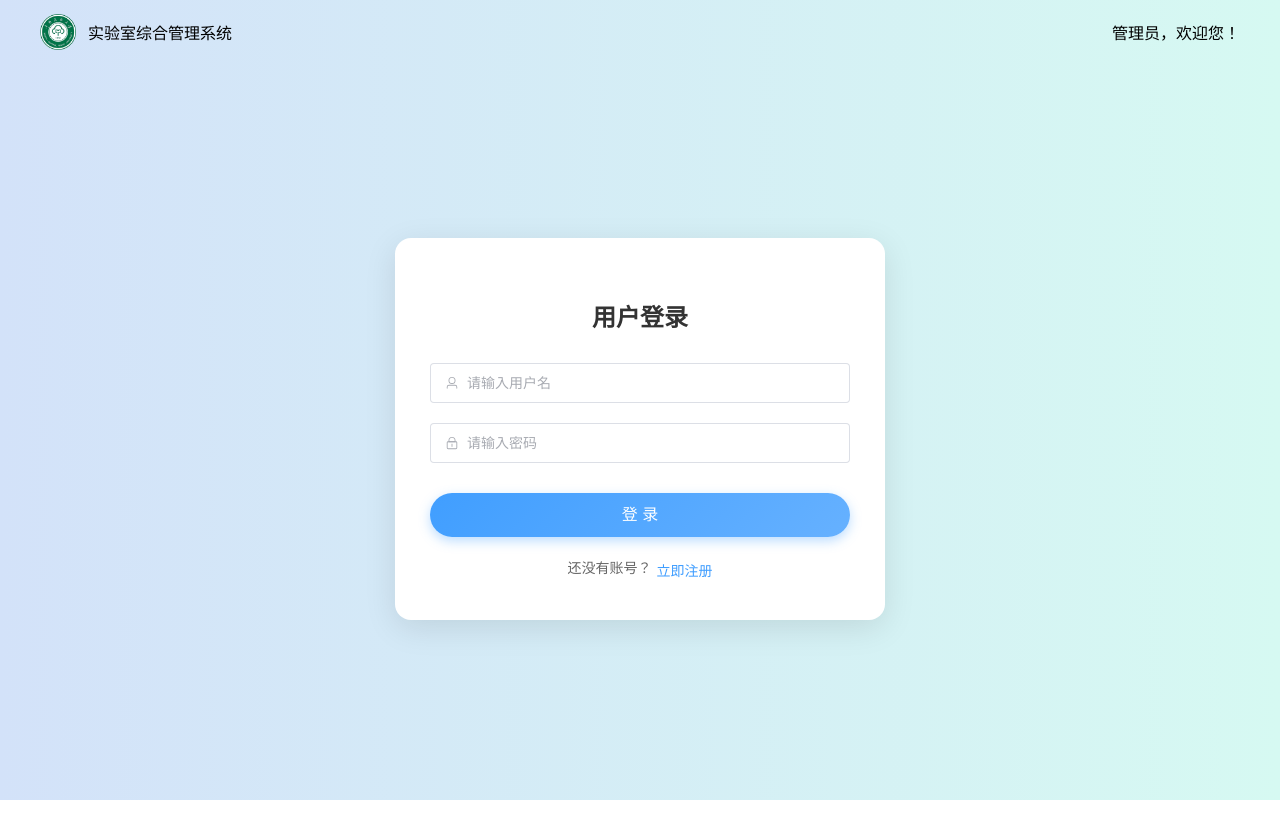
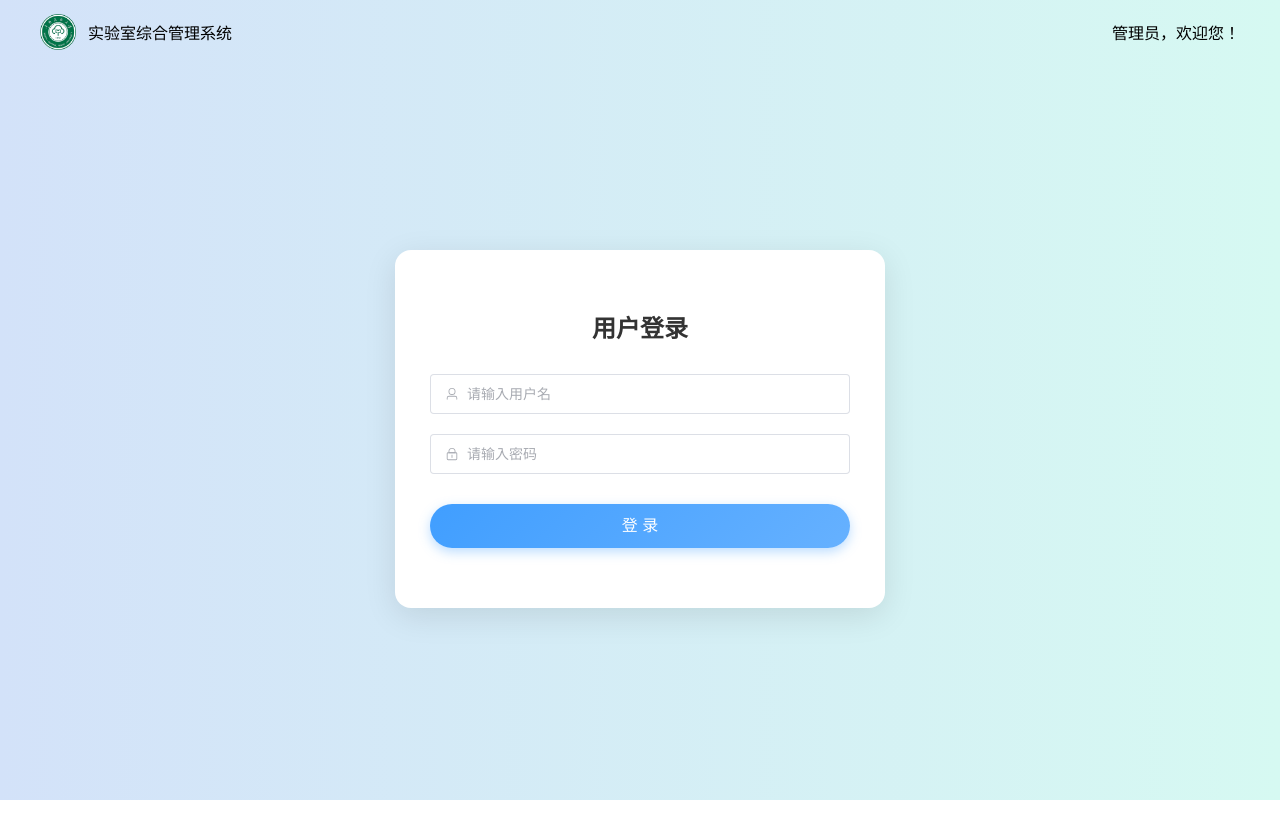
Before and after one commit to sunjieyi60/lab-system-vue, a Vue app in the folder apps/: page /login in a window 1280 px wide. Shown: the top 838 px of the page. Built offline with nearby package versions, Linux system fonts and the light colour scheme.

Commit message:
chore:注释掉注册跳转

```diff
--- a/apps/src/views/aboutUser/login.vue
+++ b/apps/src/views/aboutUser/login.vue
@@ -50,10 +50,11 @@
         </el-form-item>
       </el-form>
 
-      <div class="login-tips">
+      <!-- 无注册功能 -->
+      <!-- <div class="login-tips">
         <span>还没有账号？</span>
         <el-link type="primary" @click="goRegister">立即注册</el-link>
-      </div>
+      </div> -->
     </div>
   </div>
 </template>
```
